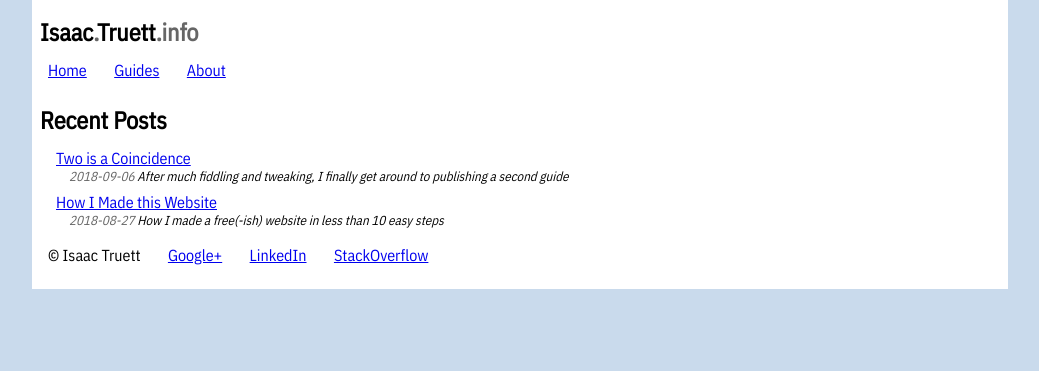
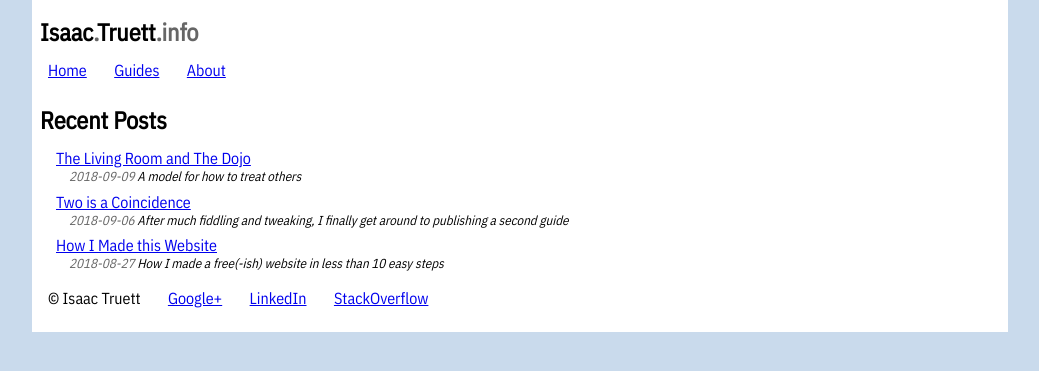
Before and after one commit to itruett/isaac.truett.info, a Jekyll site: the page built from index.html, in a window 1280 px wide. Shown: the top 371 px of the page, without its empty margins (120-1159 px from the left). Built offline with Jekyll 4.4.1, drawn with Linux system fonts in a browser that asks for light colours; some of the changed lines change nothing that is shown.

Commit message:
Adds a new blog post on community and personal conduct.

```diff
--- /dev/null
+++ b/_posts/2018-09-09-the-living-room-and-the-dojo.html
@@ -0,0 +1,36 @@
+---
+title: The Living Room and The Dojo
+description: A model for how to treat others
+layout: post
+referenced_guides: []
+---
+<section>
+	<p><em>How we treat other people in public spaces needs work. Too often, people will thoughtlessly behave in a manner that causes others in a community to feel unsafe or unwelcome. This isn't necessarily a character flaw in the individual, but a failure to understand what is appropriate and inappropriate in a given space. We need a better model for understanding these interactions and making appropriate choices in the moment.</em></p>
+	<h3>The Living Room</h3>
+	<p>In your living room, alone or surrounded by your favorite friends and family, you probably feel pretty comfortable saying whatever you like. You can declare your political, religious, or musical preferences freely, and nobody will silence you. It's your living room, after all.</p>
+	<p>In your living room, you feel safe. You invite other people with whom you feel safe into your living room, and you talk amongst them in relaxed, intimate conversation.</p>
+	<p>In your living room, you aren't expecting to be reprimanded for saying something controversial, contentious, or divisive. You feel free to speak your mind, and you do so.</p>
+	<h3>The Dojo</h3>
+	<p>The Japanese word <a href=https://en.wikipedia.org/wiki/Dojo>dojo</a> (Kanji 道場) literally translates as a "place of the way." The term refers to space where meditation, martial arts, or other physical training are practiced. </p>
+	<p>In a dojo, you are respectful. You are attentive when someone else is speaking. You are thoughtful and deliberate; disciplined. You honor the place, the people around you, and the topic that brought you all together.</p>
+	<p>In a dojo, you feel safe. You trust that everyone there shares a common purpose: to practice, to share, and to learn together. Nobody is trying to hurt anybody else. If someone causes you pain, you let them know so that they can correct their technique for next time. If you hurt someone, they tell you and you correct your technique so it doesn't happen again. You quickly learn to interact in a way that is safe for everyone and mutually beneficial.</p>
+	<p>In a dojo, when you make a mistake you will be told. Whether it is the instructor, a nearby senior student, your partner, or another attentive observer, someone will point out what you did wrong, and offer guidance for how to do it better in the future. We all make mistakes during practice, and we improve by learning from those mistakes.</p>
+	<h3>Community and Public Discourse</h3>
+	<p>Jessica Otey introduced me to the living room as a metaphor for understanding speech in a conversation around community moderation. The idea that there are things that are okay to say in the privacy of your living room, but are <em>not</em> okay to say in a public setting immediately made sense, and my mind set to work searching: if the living room describes what a community is <em>not</em>, what describes what the community <em>is</em>? What's the converse community conversation convention? It's a dojo.</p>
+	<p>When you are part of a community, whether that is a local meetup, a neighborhood, or a national conference, you are not in your living room. You are in a dojo. You should treat others with the same respect, the same kindness and consideration, that you would give to your fellow students in the dojo. In doing so, you help to create an environment that benefits the entire community.</p>
+	<h3>Thanksgiving</h3>
+	<p>Just last month, David McRaney described in his YANSS podcast episode 133, <a href="https://youarenotsosmart.com/2018/08/04/yanss-133-how-politics-became-our-identity/">How politics became our identity</a>, the way norms have shifted around discussing politics at the dinner table:</p>
+	<blockquote>
+		<p>Dinner parties used to be where you avoided politics. Now talking about politics at dinner parties is the norm.</p>
+		<p>Years ago, we avoided politics because we assumed the people at our table had diverse political identities, and we didn’t want to introduce a topic that might lead to an argument. Today, we assume our guests share a single identity, after all, why else would we have invited them?</p>
+		<p>Something has changed in the United States, and for many of us, it’s only at Thanksgiving dinner, a gathering where we don’t get to sort ourselves by political tribe, that we must face people who see the world differently than ourselves.</p>
+	</blockquote>
+	<p>Similarly, a community like <a href=https://be.camp/>beCamp</a> &ndash; an event I am honored to enjoy with the technology professionals of Charlottesville, VA every year &ndash; is not a place where I can assume that everyone shares my political views, just like those dinner parties of yesteryear that David talks about. Instead of behaving as if I'm in my living room, I, and all of the other attendees, should behave as if we are in a dojo, respectful of each other, open to ideas, and learning from our shared interest in technology.</p>
+	<p>Like martial arts, words can hurt if you use them improperly. We should tell each other when it hurts, and change how we do it. We don't want to hurt our fellow students, after all.</p>
+	<h3>The Arena</h3>
+	<p>Buddhism has the concept of <em>near enemies</em>, which I discovered in <a href=https://blog.usejournal.com/beware-the-near-enemies-in-life-tech-9dcf31167bdc>a blog post by Pamela Fox</a>. Buddhist practicioners learn to cultivate a set of virtures and are warned about the dangers of the near enemies, things that are so close to those virtues that you could mistake them for virtues. The near enemies are dangerously different.</p>
+	<p>The dojo, the place of the way, where we value respect and practice and learning, has a near enemy: the arena. In the arena, we are not practicing; We are competing. We are not sharing; We are carefully guarding our secrets, planning and plotting against our opponent. We are not in the arena to learn. The arena is for tournaments. We are in the arena to <em>win</em>.</p>
+	<p>Winning is not the goal in the dojo, or in the community. Winning implies losing, and the purpose of the community is for everyone to benefit, not for some to benefit while others lose, or suffer, or feel unwelcome.</p>
+	<h3>The Way</h3>
+	<p>Our role as community organizers (or leaders in any organization) is to create dojos; places of the ways that we are trying to cultivate. As members of a community, we must honor the ways and care for the places.</p>
+</section>
--- a/_sass/_reset.scss
+++ b/_sass/_reset.scss
@@ -65,8 +65,16 @@ code {
 
 noscript {
 	font-style: italic;
-    border: 1px solid red;
-    display: inline-block;
-    padding: .5em;
-    margin: .5em;
+  border: 1px solid red;
+  display: inline-block;
+  padding: .5em;
+  margin: .5em;
 }
+
+blockquote {
+	margin: 1em 2em;
+	background-color: $accent-color;
+	padding: 1px 1em;
+	font-style: italic;
+	border-radius: 1em;
+}
```
